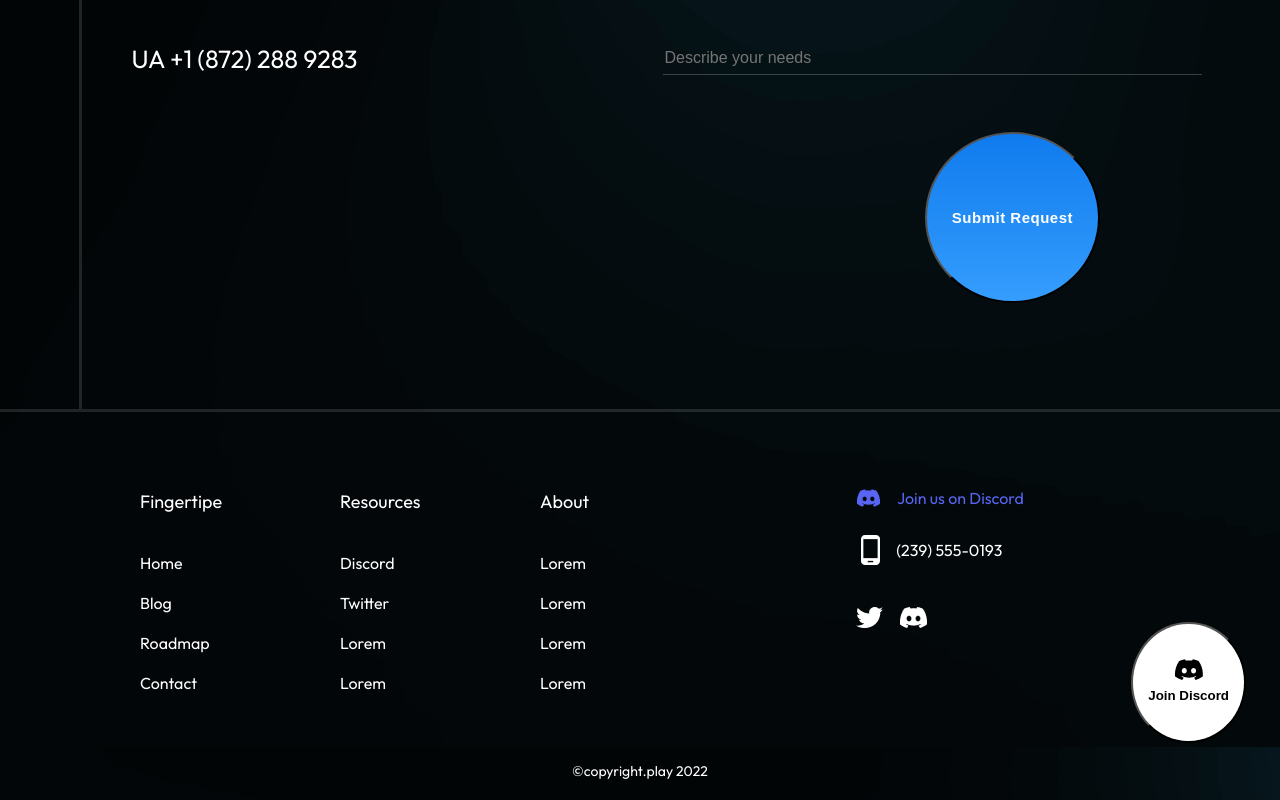
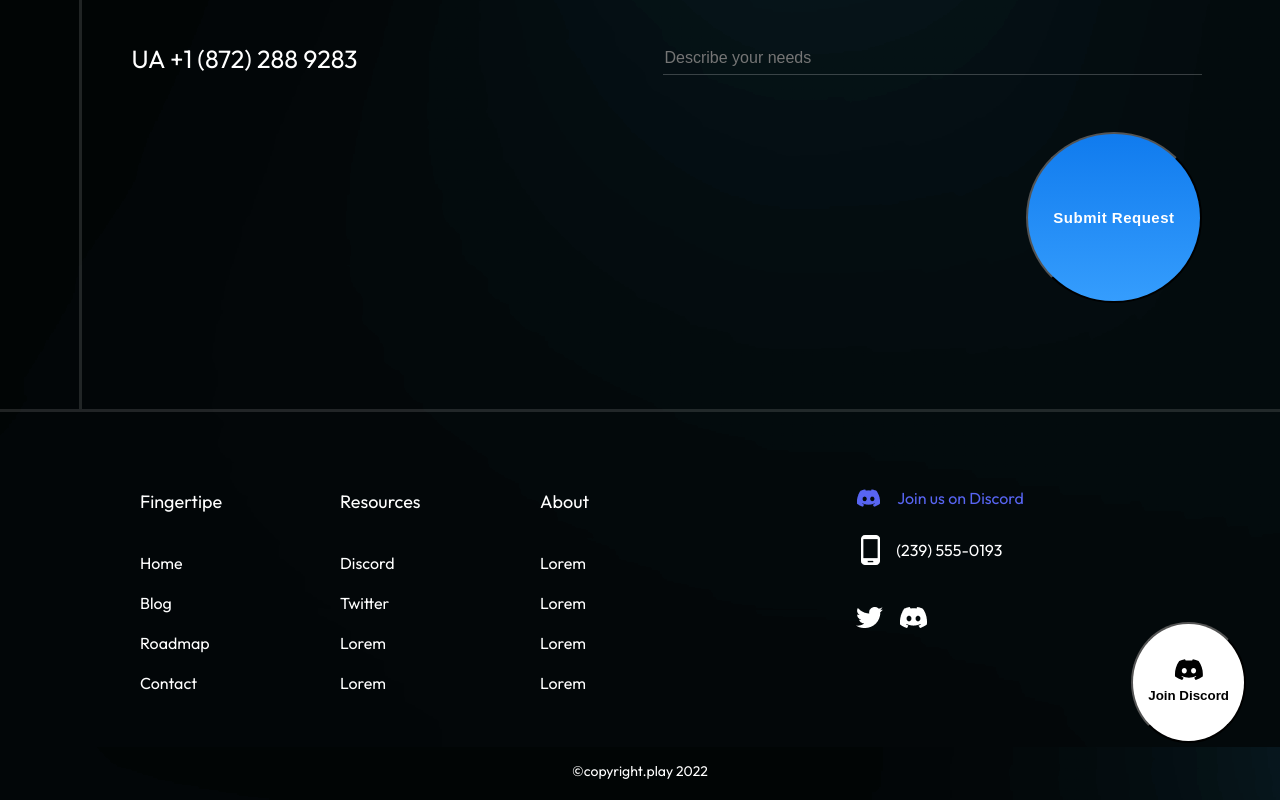
Before and after one commit to DhruvRajpoot/Earn-Management, a React (Create React App) app: page / in a window 1280 px wide. Shown: the part 3232-4032 px from the top of the page. Built offline with nearby package versions, Linux system fonts and the light colour scheme.

Commit message:
fix: center request btn in mobile

```diff
--- a/src/Components/Roadmap2/ContactUs/index.jsx
+++ b/src/Components/Roadmap2/ContactUs/index.jsx
@@ -1,5 +1,5 @@
 import React from 'react'
-import { InputDiv, Desc, Heading, InputText, Input, Btn } from '../../../styles/Roadmap2/ContactUs'
+import { InputDiv, Desc, Heading, InputText, Input, BtnDiv,Btn } from '../../../styles/Roadmap2/ContactUs'
 
 const ContactUs = () => {
   return (
@@ -18,7 +18,9 @@ const ContactUs = () => {
         <InputText>UA  +1 (872) 288 9283</InputText>
         <Input placeholder='Describe your needs' />
       </InputDiv>
+      <BtnDiv>
       <Btn>Submit Request</Btn>
+      </BtnDiv>
     </>
   )
 }
--- a/src/styles/Hero/index.jsx
+++ b/src/styles/Hero/index.jsx
@@ -177,9 +177,9 @@ export const GorillaText = styled.div`
     align-self: ${props=>props.alignself};
 
     @media (max-width:750px){
-        padding: 7px 0 7px 15px;
-        font-size: 14px;
-        max-width: 180px;
+        padding: 5px 0 5px 15px;
+        font-size: 10px;
+        max-width: 140px;
         width: 100%;
         backdrop-filter: blur(20px);
         line-height: 20px;
--- a/src/styles/Roadmap2/ContactUs/index.jsx
+++ b/src/styles/Roadmap2/ContactUs/index.jsx
@@ -51,6 +51,14 @@ export const Input = styled.input`
     }
 `
 
+export const BtnDiv=styled.div`
+    display: flex;
+    justify-content: end;
+    margin-top: 32px;
+    @media (max-width: 750px) {
+        justify-content: center;
+    }
+`
 export const Btn=styled.button`
     color: white;
     font-size: 15px;
@@ -59,9 +67,6 @@ export const Btn=styled.button`
     padding: 75px 25px;
     border-radius: 50%;
     background: linear-gradient(180deg, #107BEE 0%, #359DFD 100%);
-    position: absolute;
-    right: 180px;
-    margin-top: 32px;
     cursor: pointer;
 
     &:hover{
@@ -71,6 +76,5 @@ export const Btn=styled.button`
     @media (max-width:750px){
         padding: 50px 3px;
         font-size: 14px;
-        right: 30px;
     }
 `
```
